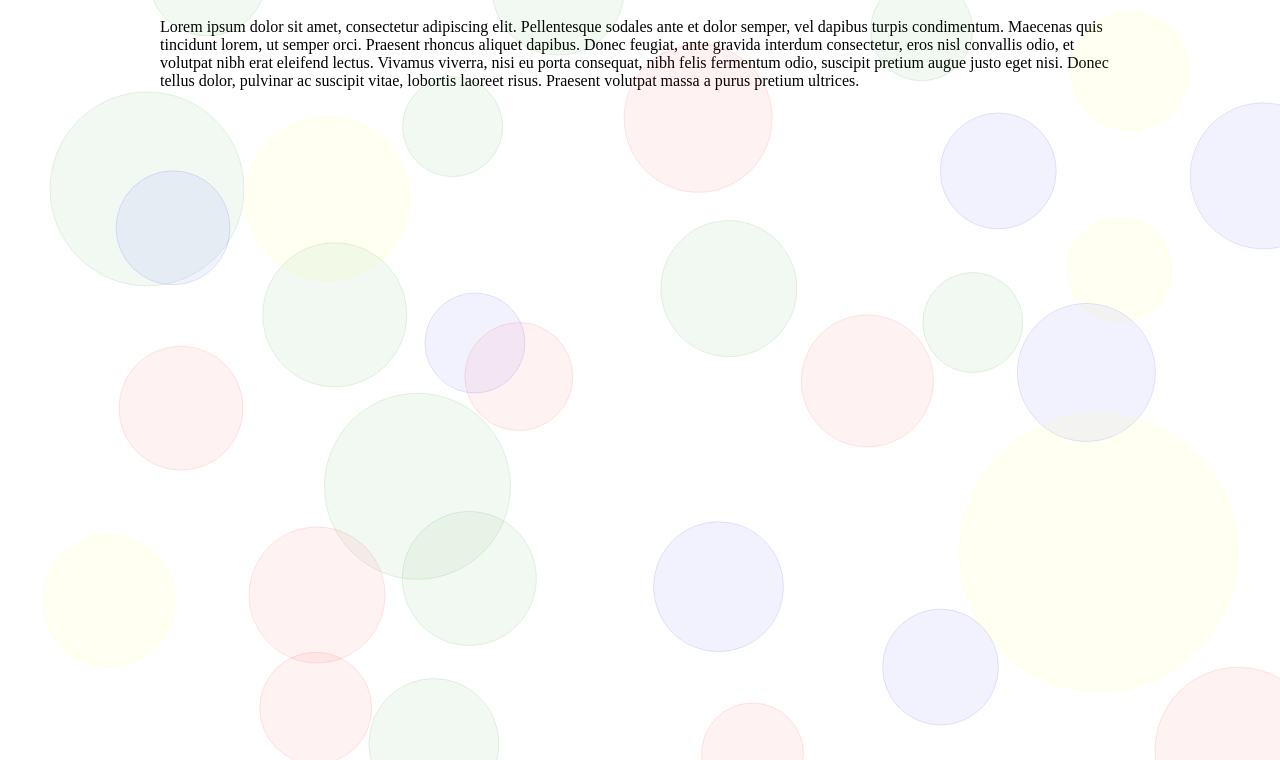
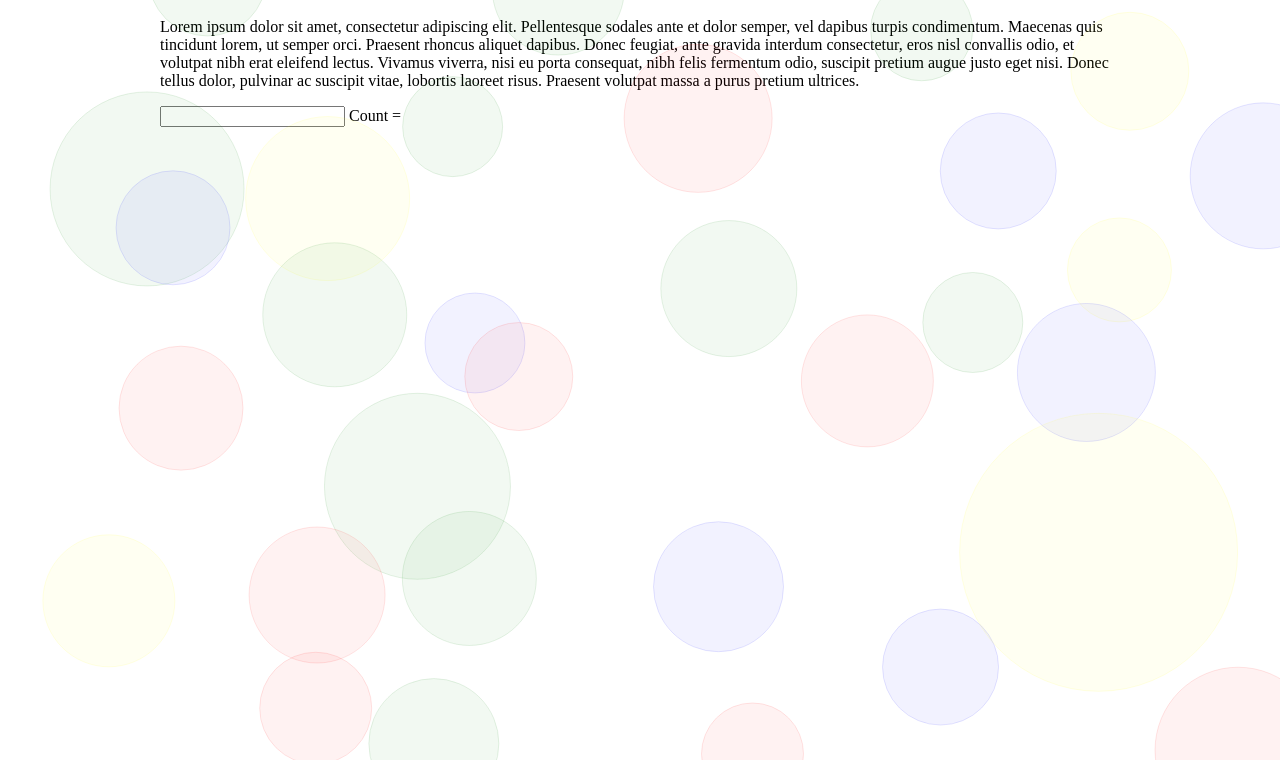
Before and after one commit to jlguenego/jlg-bubble, a website: page example/index.html in a window 1280 px wide. Shown: the part 40-800 px from the top of the page. Drawn offline with nearby package versions, Linux system fonts and the light colour scheme.

Commit message:
add: input

```diff
--- a/example/index.html
+++ b/example/index.html
@@ -17,6 +17,8 @@
 			interdum consectetur, eros nisl convallis odio, et volutpat nibh erat eleifend lectus. Vivamus viverra, nisi eu porta
 			consequat, nibh felis fermentum odio, suscipit pretium augue justo eget nisi. Donec tellus dolor, pulvinar ac suscipit
 			vitae, lobortis laoreet risus. Praesent volutpat massa a purus pretium ultrices.</p>
+
+		<input type="text" ng-model="kiki" name="count"> Count = {{kiki}}
 	</main>
 	<script src="https://cdnjs.cloudflare.com/ajax/libs/angular.js/1.6.5/angular.js"></script>
 	<script src="../src/jlg-bubble.js"></script>
```
